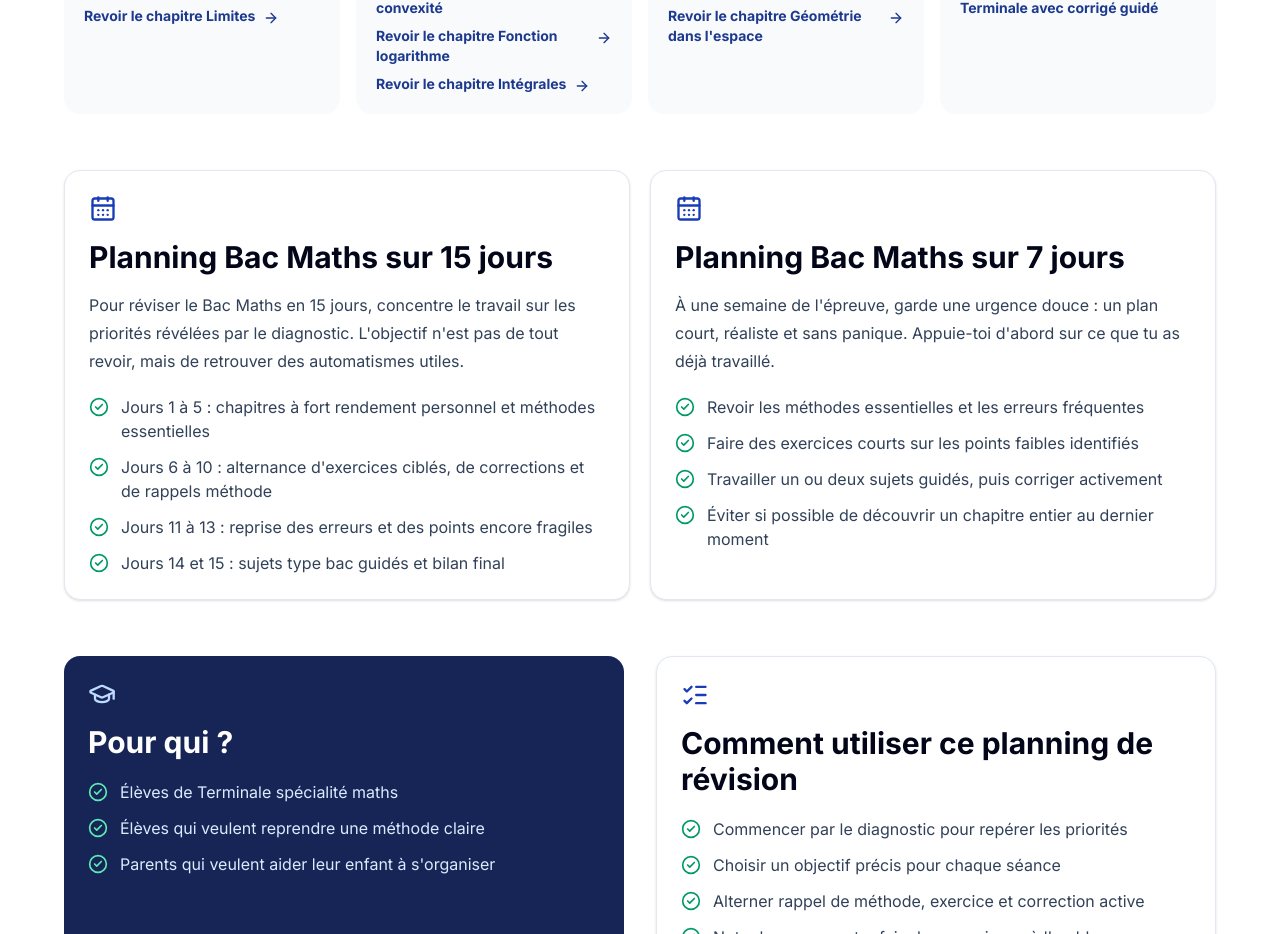
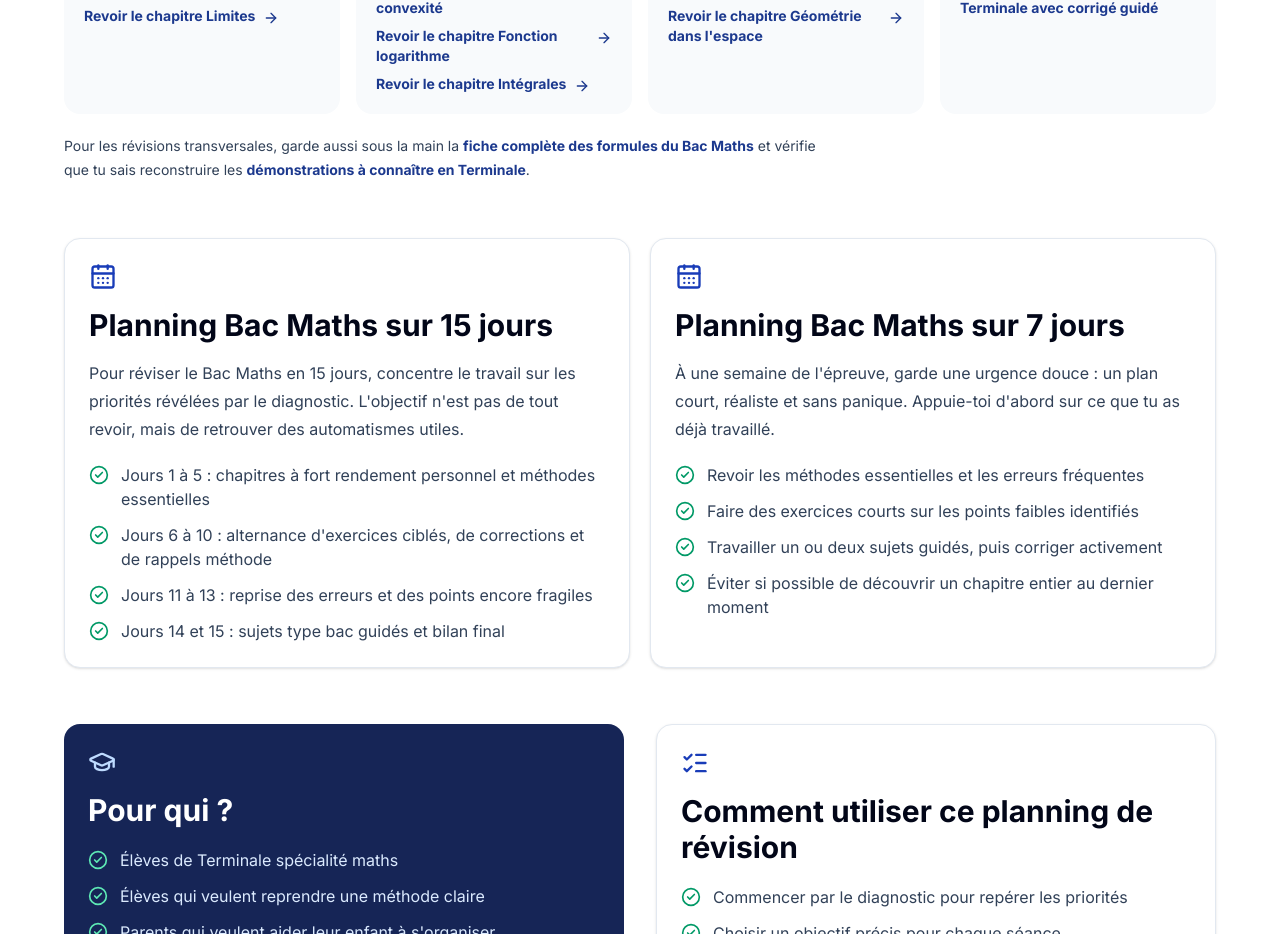
Before and after one commit to amokraneharrache-cloud/matheria, a Next.js app: page /planning-revision-bac-maths in a window 1280 px wide. Shown: the part 1969-2903 px from the top of the page. Built offline with nearby package versions, Linux system fonts and the light colour scheme; no server answers.

Commit message:
J48: strengthen internal discovery for SEO resources

```diff
--- a/src/app/epreuve-anticipee-maths-premiere/page.tsx
+++ b/src/app/epreuve-anticipee-maths-premiere/page.tsx
@@ -311,6 +311,10 @@ export default function EpreuveAnticipeeMathsPremierePage() {
             title="Continuer dans le cluster Première"
             variant="cards"
             links={[
+              {
+                href: "/sujet-epreuve-anticipee-maths-2026-corrige",
+                label: "Premier sujet 2026 corrigé et analysé",
+              },
               { href: "/sujets-zero-maths-premiere", label: "Sujets zéro officiels analysés" },
               { href: "/automatismes-maths-premiere", label: "50 automatismes corrigés" },
               { href: "/programme-maths-premiere", label: "Programme de maths Première" },
--- a/src/app/planning-revision-bac-maths/page.tsx
+++ b/src/app/planning-revision-bac-maths/page.tsx
@@ -535,6 +535,23 @@ export default function PlanningRevisionBacMathsPage() {
                 </article>
               ))}
             </div>
+            <p className="mt-5 max-w-3xl text-sm leading-6 text-slate-700">
+              Pour les révisions transversales, garde aussi sous la main la{" "}
+              <Link
+                href="/formules-bac-maths-terminale"
+                className="font-bold text-blue-900 hover:underline"
+              >
+                fiche complète des formules du Bac Maths
+              </Link>{" "}
+              et vérifie que tu sais reconstruire les{" "}
+              <Link
+                href="/demonstrations-bac-maths-terminale"
+                className="font-bold text-blue-900 hover:underline"
+              >
+                démonstrations à connaître en Terminale
+              </Link>
+              .
+            </p>
           </section>
 
           <section className="grid gap-5 lg:grid-cols-2">
```
Also changed, not shown: 1 other file (tests, documents, lock files or other folders).
